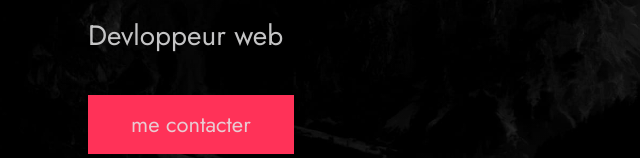
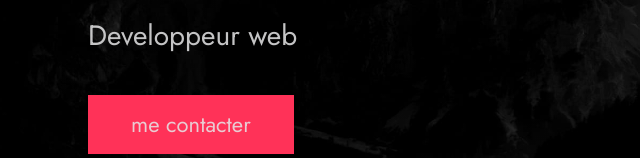
Before and after one commit to Sam01010011011000010110110101100010/portfolio, a plain HTML site: page index.html in a window 1280 px wide. Shown: the part 362-520 px from the top of the page, 2-642 px from the left. Drawn offline with Linux system fonts and the light colour scheme.

Commit message:
Update index.html

```diff
--- a/index.html
+++ b/index.html
@@ -10,7 +10,7 @@
 
   <!-- Put your site title here -->
   <title>
-    Shmuel Bitan |devloppeur web
+    Shmuel Bitan |developpeur web
   </title>
 
   <meta name="description" content="Add small description of yourslef.">
@@ -43,7 +43,7 @@
           <span>Shmuel Bitan</span>
         </h1>
 
-        <p>Devloppeur web </p>
+        <p>Developpeur web </p>
         <a href="#contact" class="btn btn--pink">me contacter</a>
       </div>
     </div>
@@ -161,7 +161,7 @@
             <h3>Parcours professionnel</h3>
             <p>
                 J'ai obtenu un Bac  en 2020. Ma première expérience
-                professionnelle, à l’âge de 16 ans, en tant que technicien réseau et dévelloppeur web chez iado.io m’a permis de me familiariser avec le travail en entreprise.
+                professionnelle, à l’âge de 16 ans, en tant que technicien réseau et développeur web chez iado.io m’a permis de me familiariser avec le travail en entreprise.
             </p>
             <p>
                 Puis en 2022, j'ai préparé et passé mon bts sio slam.
```
